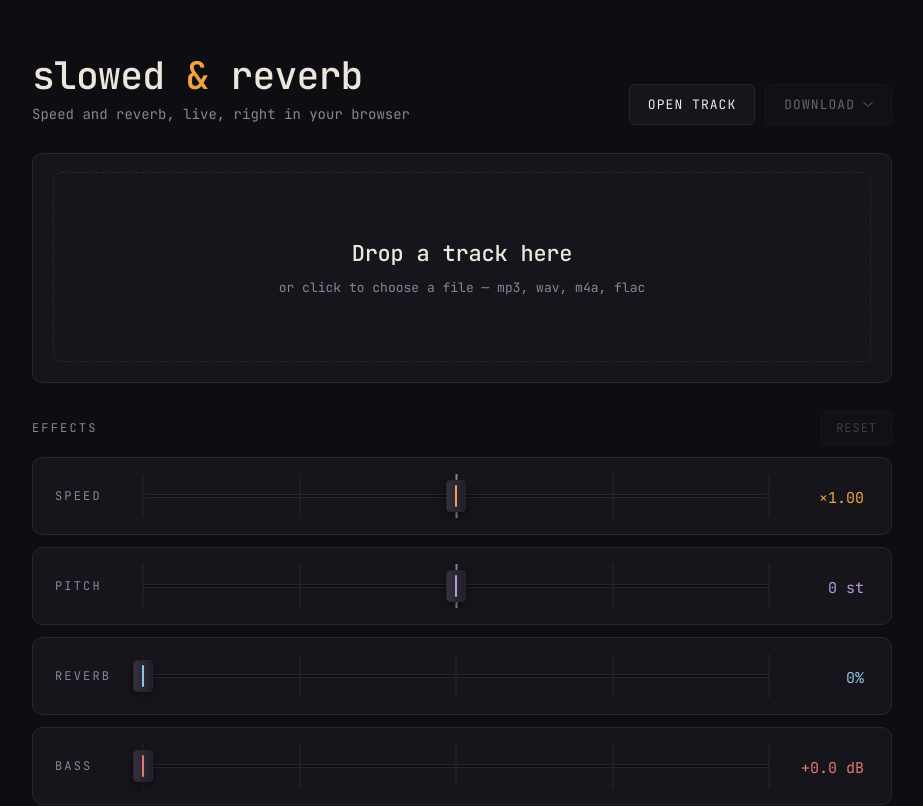
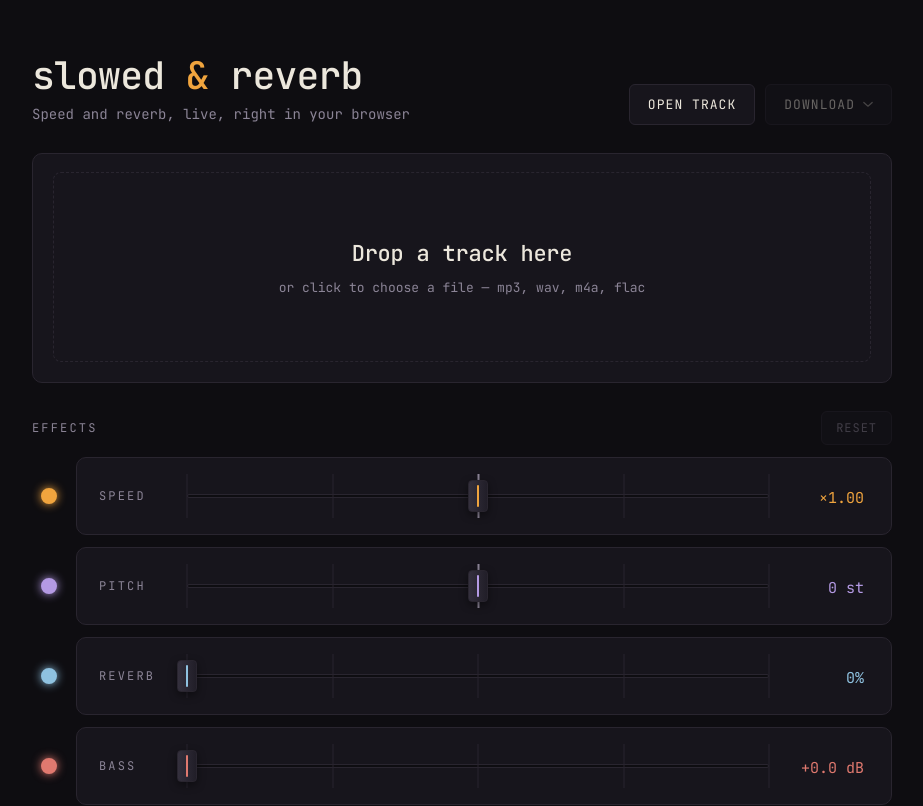
Before and after one commit to olehkhomyk/SlowAndReverbWeb, a React (Vite) app: page / in a window 1280 px wide. Shown: the top 806 px of the page, without its empty margins (178-1101 px from the left). Built offline with nearby package versions, Linux system fonts and the light colour scheme.

Commit message:
Add effect enable/disable toggles next to each fader

```diff
--- a/src/App.css
+++ b/src/App.css
@@ -360,6 +360,87 @@
   gap: 12px;
 }
 
+/* ── Fader row + effect toggle ─────────────────────────────── */
+
+.fader-row {
+  display: flex;
+  align-items: center;
+  gap: 10px;
+}
+
+.fader-row .fader {
+  flex: 1 1 auto;
+  min-width: 0;
+}
+
+.effect-toggle {
+  flex: 0 0 auto;
+  cursor: pointer;
+  display: grid;
+  place-items: center;
+  width: 34px;
+  height: 34px;
+  border-radius: 8px;
+  transition: background 0.15s;
+}
+
+.effect-toggle:hover {
+  background: var(--panel);
+}
+
+.effect-toggle input {
+  position: absolute;
+  width: 1px;
+  height: 1px;
+  opacity: 0;
+}
+
+.toggle-dot {
+  display: block;
+  width: 16px;
+  height: 16px;
+  border-radius: 50%;
+  border: 2px solid var(--panel-edge);
+  background: transparent;
+  transition: background 0.15s, border-color 0.15s, box-shadow 0.15s;
+}
+
+.effect-toggle input:checked + .toggle-dot {
+  background: var(--toggle-accent);
+  border-color: var(--toggle-accent);
+  box-shadow: 0 0 10px var(--toggle-accent);
+}
+
+.effect-toggle:hover .toggle-dot {
+  border-color: var(--ink-dim);
+}
+
+.effect-toggle input:checked + .toggle-dot:hover {
+  border-color: var(--ink);
+}
+
+/* ── Disabled fader ────────────────────────────────────────── */
+
+.fader[data-disabled] {
+  opacity: 0.45;
+}
+
+.fader[data-disabled] .fader-fill {
+  background: var(--panel-edge);
+}
+
+.fader[data-disabled] .fader-cap::after {
+  background: var(--ink-dim);
+}
+
+.fader[data-disabled] .fader-value {
+  color: var(--ink-dim);
+}
+
+.fader[data-disabled] .fader-track {
+  cursor: default;
+}
+
 /* One row on desktop: label | track | value. The track is horizontal at
    every width — it just gets its own row below the label and value once
    the screen is too narrow to fit all three side by side. */
--- a/src/App.tsx
+++ b/src/App.tsx
@@ -1,5 +1,5 @@
 import { useEffect, useRef, useState } from 'react';
-import type { ChangeEvent, DragEvent } from 'react';
+import type { ChangeEvent, CSSProperties, DragEvent } from 'react';
 import DownloadMenu from './components/DownloadMenu';
 import type { ExportFormat } from './components/DownloadMenu';
 import { AudioEngine } from './audio/engine';
@@ -23,6 +23,10 @@ function App() {
 	const [pitch, setPitch] = useState(0);
 	const [reverb, setReverb] = useState(0);
 	const [bass, setBass] = useState(0);
+	const [speedOn, setSpeedOn] = useState(true);
+	const [pitchOn, setPitchOn] = useState(true);
+	const [reverbOn, setReverbOn] = useState(true);
+	const [bassOn, setBassOn] = useState(true);
 	const [error, setError] = useState('');
 	const [dragOver, setDragOver] = useState(false);
 	const [exporting, setExporting] = useState(false);
@@ -43,10 +47,10 @@ function App() {
 		const engine = getEngine();
 		try {
 			const decoded = await engine.load(file);
-			engine.setRate(speed);
-			engine.setPitch(pitch);
-			engine.setReverb(reverb);
-			engine.setBassBoost(bass);
+			engine.setRate(speedOn ? speed : 1);
+			engine.setPitch(pitchOn ? pitch : 0);
+			engine.setReverb(reverbOn ? reverb : 0);
+			engine.setBassBoost(bassOn ? bass : 0);
 			setBuffer(decoded);
 			setTrackName(file.name.replace(/\.[^.]+$/, ''));
 			setPlaying(false);
@@ -95,7 +99,32 @@ function App() {
 		engineRef.current?.setBassBoost(value);
 	};
 
-	const isDefault = speed === 1 && pitch === 0 && reverb === 0 && bass === 0;
+	const handleSpeedToggle = () => {
+		const next = !speedOn;
+		setSpeedOn(next);
+		engineRef.current?.setRate(next ? speed : 1);
+	};
+
+	const handlePitchToggle = () => {
+		const next = !pitchOn;
+		setPitchOn(next);
+		engineRef.current?.setPitch(next ? pitch : 0);
+	};
+
+	const handleReverbToggle = () => {
+		const next = !reverbOn;
+		setReverbOn(next);
+		engineRef.current?.setReverb(next ? reverb : 0);
+	};
+
+	const handleBassToggle = () => {
+		const next = !bassOn;
+		setBassOn(next);
+		engineRef.current?.setBassBoost(next ? bass : 0);
+	};
+
+	const isDefault = speed === 1 && pitch === 0 && reverb === 0 && bass === 0
+		&& speedOn && pitchOn && reverbOn && bassOn;
 
 	const handleReset = () => {
 		const engine = engineRef.current;
@@ -103,6 +132,10 @@ function App() {
 		setPitch(0);
 		setReverb(0);
 		setBass(0);
+		setSpeedOn(true);
+		setPitchOn(true);
+		setReverbOn(true);
+		setBassOn(true);
 		engine?.setRate(1);
 		engine?.setPitch(0);
 		engine?.setReverb(0);
@@ -272,6 +305,11 @@ function App() {
 			</div>
 
 			<section className="console">
+				<div className="fader-row">
+					<label className="effect-toggle" title={speedOn ? 'Disable speed' : 'Enable speed'}>
+						<input type="checkbox" checked={speedOn} onChange={handleSpeedToggle} />
+						<span className="toggle-dot" style={{ '--toggle-accent': 'var(--amber)' } as CSSProperties} />
+					</label>
 					<Fader
 						label="Speed"
 						value={speed}
@@ -283,7 +321,14 @@ function App() {
 						accent="var(--amber)"
 						format={(v) => `×${v.toFixed(2)}`}
 						onChange={handleSpeed}
+						disabled={!speedOn}
 					/>
+				</div>
+				<div className="fader-row">
+					<label className="effect-toggle" title={pitchOn ? 'Disable pitch' : 'Enable pitch'}>
+						<input type="checkbox" checked={pitchOn} onChange={handlePitchToggle} />
+						<span className="toggle-dot" style={{ '--toggle-accent': 'var(--violet)' } as CSSProperties} />
+					</label>
 					<Fader
 						label="Pitch"
 						value={pitch}
@@ -295,7 +340,14 @@ function App() {
 						accent="var(--violet)"
 						format={(v) => `${v > 0 ? '+' : ''}${v} st`}
 						onChange={handlePitch}
+						disabled={!pitchOn}
 					/>
+				</div>
+				<div className="fader-row">
+					<label className="effect-toggle" title={reverbOn ? 'Disable reverb' : 'Enable reverb'}>
+						<input type="checkbox" checked={reverbOn} onChange={handleReverbToggle} />
+						<span className="toggle-dot" style={{ '--toggle-accent': 'var(--ice)' } as CSSProperties} />
+					</label>
 					<Fader
 						label="Reverb"
 						value={reverb}
@@ -306,7 +358,14 @@ function App() {
 						accent="var(--ice)"
 						format={(v) => `${Math.round(v * 100)}%`}
 						onChange={handleReverb}
+						disabled={!reverbOn}
 					/>
+				</div>
+				<div className="fader-row">
+					<label className="effect-toggle" title={bassOn ? 'Disable bass' : 'Enable bass'}>
+						<input type="checkbox" checked={bassOn} onChange={handleBassToggle} />
+						<span className="toggle-dot" style={{ '--toggle-accent': 'var(--coral)' } as CSSProperties} />
+					</label>
 					<Fader
 						label="Bass"
 						value={bass}
@@ -317,7 +376,9 @@ function App() {
 						accent="var(--coral)"
 						format={(v) => `+${v.toFixed(1)} dB`}
 						onChange={handleBass}
+						disabled={!bassOn}
 					/>
+				</div>
 			</section>
 
 			<footer className="hints">
--- a/src/components/Fader.tsx
+++ b/src/components/Fader.tsx
@@ -13,6 +13,7 @@ interface FaderProps {
 	accent: string;
 	format: (value: number) => string;
 	onChange: (value: number) => void;
+	disabled?: boolean;
 }
 
 const clamp = (v: number, lo: number, hi: number) => Math.min(hi, Math.max(lo, v));
@@ -28,6 +29,7 @@ export default function Fader({
 	                              accent,
 	                              format,
 	                              onChange,
+	                              disabled = false,
                               }: FaderProps) {
 	const trackRef = useRef<HTMLDivElement>(null);
 	const dragging = useRef(false);
@@ -53,6 +55,7 @@ export default function Fader({
 	};
 
 	const handlePointerDown = (e: PointerEvent<HTMLDivElement>) => {
+		if (disabled) return;
 		e.preventDefault();
 		e.currentTarget.setPointerCapture(e.pointerId);
 		e.currentTarget.focus();
@@ -61,7 +64,7 @@ export default function Fader({
 	};
 
 	const handlePointerMove = (e: PointerEvent<HTMLDivElement>) => {
-		if (!dragging.current) return;
+		if (!dragging.current || disabled) return;
 		// If the button was released where we couldn't see it (capture lost,
 		// pointer left the window), stop following the cursor.
 		if (e.buttons === 0) {
@@ -76,6 +79,7 @@ export default function Fader({
 	};
 
 	const handleKeyDown = (e: KeyboardEvent<HTMLDivElement>) => {
+		if (disabled) return;
 		let next: number | null = null;
 		if (e.key === 'ArrowUp' || e.key === 'ArrowRight') next = clamped + step;
 		else if (e.key === 'ArrowDown' || e.key === 'ArrowLeft') next = clamped - step;
@@ -89,6 +93,7 @@ export default function Fader({
 	};
 
 	const startEditing = () => {
+		if (disabled) return;
 		setDraft(String(clamped));
 		setEditing(true);
 	};
@@ -111,13 +116,17 @@ export default function Fader({
 	const fillWidth = Math.abs(fillTo - fillFrom) * 100;
 
 	return (
-		<div className="fader" style={{ '--fader-accent': accent } as CSSProperties}>
+		<div
+			className="fader"
+			data-disabled={disabled || undefined}
+			style={{ '--fader-accent': accent } as CSSProperties}
+		>
 			<span className="fader-label">{label}</span>
 			<div
 				ref={trackRef}
 				className="fader-track"
 				role="slider"
-				tabIndex={0}
+				tabIndex={disabled ? -1 : 0}
 				aria-label={label}
 				aria-orientation="horizontal"
 				aria-valuemin={min}
@@ -172,8 +181,8 @@ export default function Fader({
 			) : (
 				<output
 					className="fader-value"
-					tabIndex={0}
-					title="Click to type a value"
+					tabIndex={disabled ? -1 : 0}
+					title={disabled ? undefined : 'Click to type a value'}
 					onClick={startEditing}
 					onKeyDown={(e) => {
 						if (e.key === 'Enter' || e.key === ' ') {
```
Lines whose indentation alone changed are shown as unchanged.
